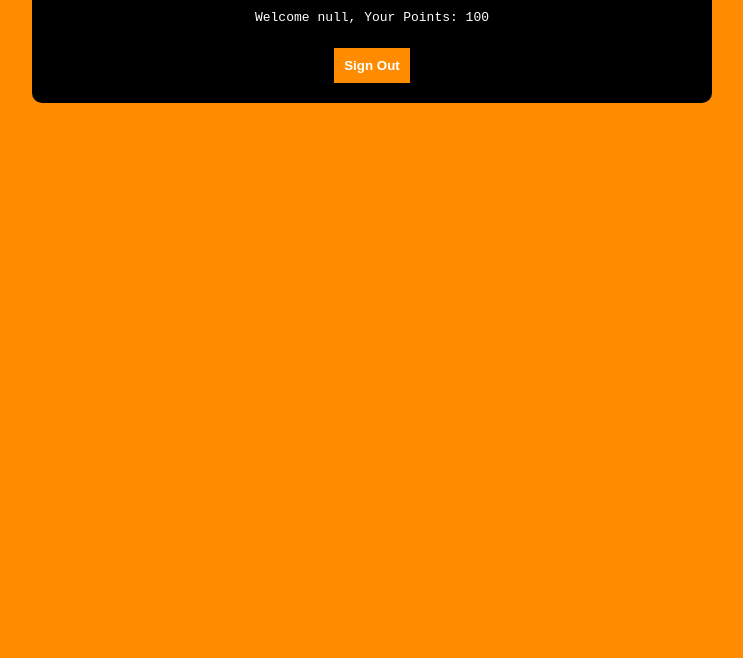
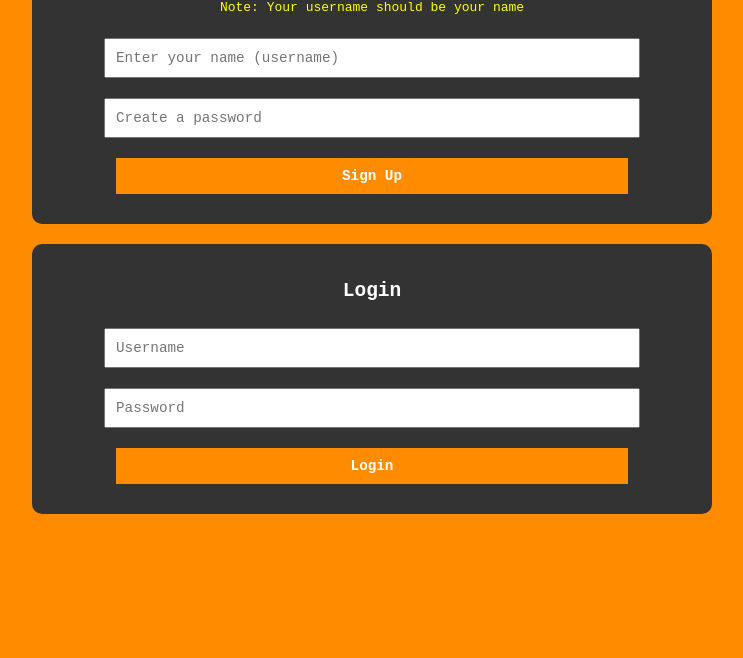
Before and after one commit to CodersTech2024/CodeTester, a plain HTML site: page index.html in a window 1280 px wide. Shown: the part 142-800 px from the top of the page, without its empty margins (268-1011 px from the left). Drawn offline with Linux system fonts and the light colour scheme.

Commit message:
Update index.html

```diff
--- a/index.html
+++ b/index.html
@@ -3,7 +3,7 @@
 <head>
     <meta charset="UTF-8">
     <meta name="viewport" content="width=device-width, initial-scale=1.0">
-    <title>Your Points - @SchoolBank</title>
+    <title>@SchoolBank</title>
     <style>
         body {
             background-color: #ff8c00; /* Dark orange */
@@ -13,8 +13,29 @@
             padding: 0;
             text-align: center;
         }
-        h1 {
+        h1, h2 {
             font-weight: bold;
+        }
+        .form-container {
+            margin: 20px auto;
+            width: 50%;
+            background-color: #333;
+            padding: 20px;
+            border-radius: 10px;
+        }
+        input[type="text"], input[type="password"], input[type="submit"] {
+            font-family: monospace;
+            padding: 10px;
+            margin: 10px;
+            font-size: 1.1em;
+            width: 80%;
+        }
+        input[type="submit"] {
+            background-color: #ff8c00;
+            color: white;
+            border: none;
+            font-weight: bold;
+            cursor: pointer;
         }
         .box {
             background-color: black;
@@ -23,6 +44,7 @@
             border-radius: 10px;
             width: 50%;
             margin: 30px auto;
+            display: none; /* Hide by default */
         }
         button {
             padding: 10px;
@@ -33,30 +55,85 @@
             cursor: pointer;
             margin-top: 10px;
         }
+        .note {
+            color: yellow;
+            font-size: 1em;
+        }
     </style>
 </head>
 <body>
-    <h1>Welcome to Your Points Page!</h1>
-    <div class="box">
+    <h1>Welcome to @SchoolBank</h1>
+
+    <!-- Sign-up and Login forms for students -->
+    <div class="form-container">
+        <h2>Sign Up</h2>
+        <p class="note">Note: Your username should be your name</p>
+        <form onsubmit="signUp(event)">
+            <input type="text" id="signup-username" placeholder="Enter your name (username)" required><br>
+            <input type="password" id="signup-password" placeholder="Create a password" required><br>
+            <input type="submit" value="Sign Up">
+        </form>
+    </div>
+
+    <div class="form-container">
+        <h2>Login</h2>
+        <form onsubmit="login(event)">
+            <input type="text" id="login-username" placeholder="Username" required><br>
+            <input type="password" id="login-password" placeholder="Password" required><br>
+            <input type="submit" value="Login">
+        </form>
+    </div>
+
+    <!-- After login for students -->
+    <div class="box" id="points-page">
         <h2>Your Points</h2>
         <p id="points-display">Loading...</p>
         <button onclick="logout()">Sign Out</button>
     </div>
 
     <script>
-        // Load user points from local storage
-        window.onload = function() {
-            const username = localStorage.getItem('username');
+        function signUp(event) {
+            event.preventDefault();
+            const username = document.getElementById('signup-username').value;
+            const password = document.getElementById('signup-password').value;
+
+            // Store username and password in local storage
+            localStorage.setItem('username', username);
+            localStorage.setItem('password', password);
+
+            // Show points page
+            showPointsPage(username);
+        }
+
+        function login(event) {
+            event.preventDefault();
+            const username = document.getElementById('login-username').value;
+            const password = document.getElementById('login-password').value;
+
+            // Check stored credentials
+            if (username === localStorage.getItem('username') && password === localStorage.getItem('password')) {
+                // Show points page
+                showPointsPage(username);
+            } else {
+                alert('Invalid username or password. Please try again.');
+            }
+        }
+
+        function showPointsPage(username) {
+            // Hide forms and show points page
+            document.querySelector('.form-container').style.display = 'none';
+            document.querySelectorAll('.form-container')[1].style.display = 'none';
+            document.getElementById('points-page').style.display = 'block';
             document.getElementById('points-display').innerText = `Welcome ${username}, Your Points: 100`;
-        };
+        }
 
         function logout() {
             // Clear stored credentials
             localStorage.removeItem('username');
             localStorage.removeItem('password');
 
-            // Redirect to the main page
-            window.location.href = 'index.html';
+            // Refresh page
+            location.reload();
         }
     </script>
 </body>
```
